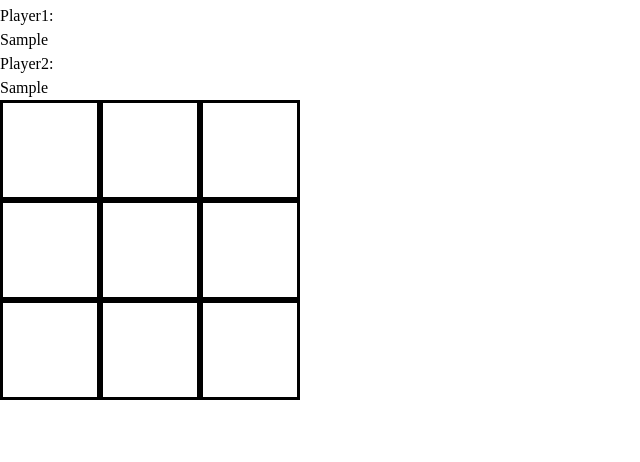
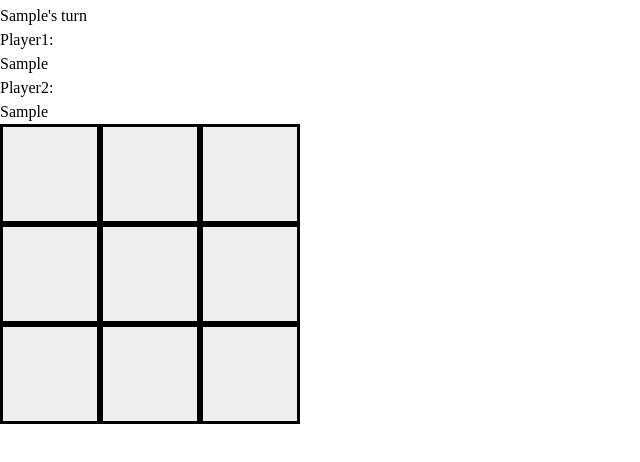
Before and after one commit to ALindmae/tic-tac-toe-game-odin, a plain HTML site: page index.html in a window 1280 px wide. Both pictures are taken after typing "Sample", "Sample" into the empty fields and a click on the button "Start Game". Shown: the part 44-506 px from the top of the page, without its empty margins (0-640 px from the left). Drawn offline with Linux system fonts and the light colour scheme.

Commit message:
Refactor game rendering and add turn display
- refactor renderGame to use HTML templates instead of manual DOM creation
- add updatePlayerNames() for cleaner player name handling
- implement displayTurn() to show current player's turn
- dynamically render board squares in renderBoard()
- disable clicked squares via the disabled attribute
- add .disabled CSS class to block input after game over (pointer-events: none)
- expose getTurn from gameController for UI updates
- switch board values from null to empty strings
- clean up event delegation and overall file structure

```diff
--- a/javascript.js
+++ b/javascript.js
@@ -1,13 +1,13 @@
 const gameBoard = (function (){
-  board = Array(9).fill(null);
+  board = Array(9).fill("");
   const getBoard = () => board;
-  const resetBoard = () => Array(9).fill(null);
+  const resetBoard = () => Array(9).fill("");
   const recordTurn = (square, symbol) => board[square] = symbol;
   return { getBoard, resetBoard, recordTurn };
 })();
 
 
-const players = (function () {
+const players = (function (){
   function addPlayer () {
     let name = "";
     let symbol = "";
@@ -66,11 +66,10 @@ const gameController = (function () {
       turn = turn == players.player1.getSymbol() ? players.player2.getSymbol() : players.player1.getSymbol();
     }
     const getTurn = () => turn;
-    const resetTurn = (newTurn) => turn = players.player1.getSymbol();
+    const resetTurn = () => turn = players.player1.getSymbol();
 
     return { toggleTurn, getTurn, resetTurn };
   }) ();
-
 
   const newGame = () => {
     gameBoard.resetBoard();
@@ -81,10 +80,10 @@ const gameController = (function () {
     gameBoard.recordTurn(square, turnController.getTurn());
     turnController.toggleTurn();
     if (determineWinner()) return determineWinner();
-    else if (!(gameBoard.getBoard().includes(null))) return "Tie!";
+    else if (!(gameBoard.getBoard().includes(""))) return "Tie!";
   };
 
-  return { playRound, newGame };
+  return { playRound, newGame, getTurn: turnController.getTurn };
 })();
 
 
@@ -95,15 +94,21 @@ const displayController = (function () {
 
   addGlobalEventListener('click', '.form__button--submit', (e) => {
     e.preventDefault();
-    renderGame(e);
+    updatePlayerNames(e);
+    renderGame();
     gameController.newGame();
-  })
+    displayTurn();
+  });
 
   addGlobalEventListener('click', '.board__square', (e) => {
     let winner = gameController.playRound(e.target.dataset.square);
-    console.log(gameBoard.getBoard());
+    renderBoard();
+    displayTurn();
     if (winner) {
       renderGameOver(winner);
+      let board = body.querySelector('.board');
+      board.classList.add('disabled');
+      console.log(board);
     }
   });
 
@@ -114,7 +119,7 @@ const displayController = (function () {
   };
 
   function renderMenu () {
-    body.innerHTML = `
+    menuHTML = `
         <div class="container menu-container">
             <h1>Tic Tac Toe</h1>
             <form action="">
@@ -132,40 +137,54 @@ const displayController = (function () {
             </form>
         </div>
       `;
+
+      body.innerHTML = menuHTML;
   };
 
-  function renderGame (e) {
+  function updatePlayerNames (e) {
     let form = e.target.closest('form');
     let player1Name = form.elements.player1.value;
     let player2Name = form.elements.player2.value;
     players.player1.setName(player1Name);
     players.player2.setName(player2Name);
+  };
 
-    body.innerHTML = `
-    <div class="container game-container">
+  function renderGame () {
+    gameHTML = `
+      <div class="container game-container">
         <h1> Tic Tac Toe </h1>
         <div class="game-container__display-updates"> </div>
         <div class="game-container__display-players">
             <div data-player="1"> Player1: <p> ${players.player1.getName()} </p> </div>
             <div data-player="2"> Player2: <p> ${players.player2.getName()} </p> </div>
         </div>
-        <div class="board">
-            <div class="board__square" data-square="0"></div>
-            <div class="board__square" data-square="1"></div>
-            <div class="board__square" data-square="2"></div>
-            <div class="board__square" data-square="3"></div>
-            <div class="board__square" data-square="4"></div>
-            <div class="board__square" data-square="5"></div>
-            <div class="board__square" data-square="6"></div>
-            <div class="board__square" data-square="7"></div>
-            <div class="board__square" data-square="8"></div>
-        </div>
-    </div>`;
-  };
+      </div>
+      <div class="board"> </div>`;
+
+    body.innerHTML = gameHTML;
+    renderBoard();
+    };
+
+    function renderBoard () {
+      let boardElement = document.querySelector('.board');
+      let squaresHTML = "";
+      for(let i = 0; i < gameBoard.getBoard().length; i++) {
+        if (!(gameBoard.getBoard()[i])) squaresHTML += `<button class="board__square" data-square="${i}">${gameBoard.getBoard()[i]}</button>`;
+        else squaresHTML += `<button class="board__square" data-square="${i}" disabled>${gameBoard.getBoard()[i]}</button>`;
+      }
+      boardElement.innerHTML = squaresHTML;
+    }
 
   function renderGameOver(winner) {
     let updatesDisplay = body.querySelector(".game-container__display-updates");
     updatesDisplay.textContent = winner;
   }
 
+  function displayTurn() {
+    let updatesDisplay = body.querySelector(".game-container__display-updates");
+    let userName = Object.values(players).find((player) => player.getSymbol() == gameController.getTurn()).getName();
+    let displayTurnHTML = userName + "'s" + " " + "turn"
+    updatesDisplay.innerHTML = displayTurnHTML;
+  };
+
 })();
--- a/styles.css
+++ b/styles.css
@@ -58,3 +58,7 @@ h1, h2, h3, h4, h5, h6 {
     border: solid black;
     border-collapse: collapse;
 }
+
+.disabled {
+  pointer-events: none;
+}
```
